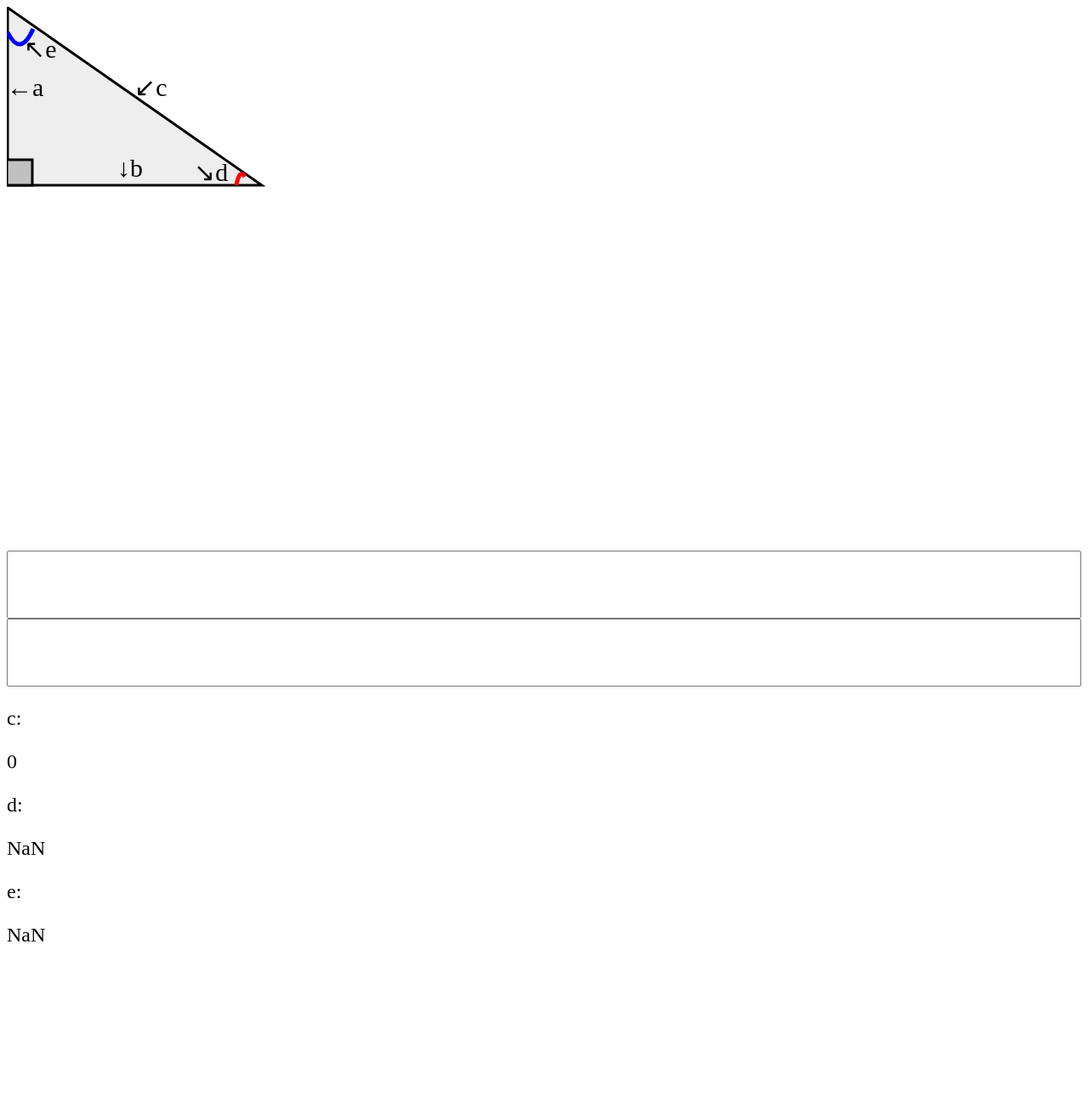
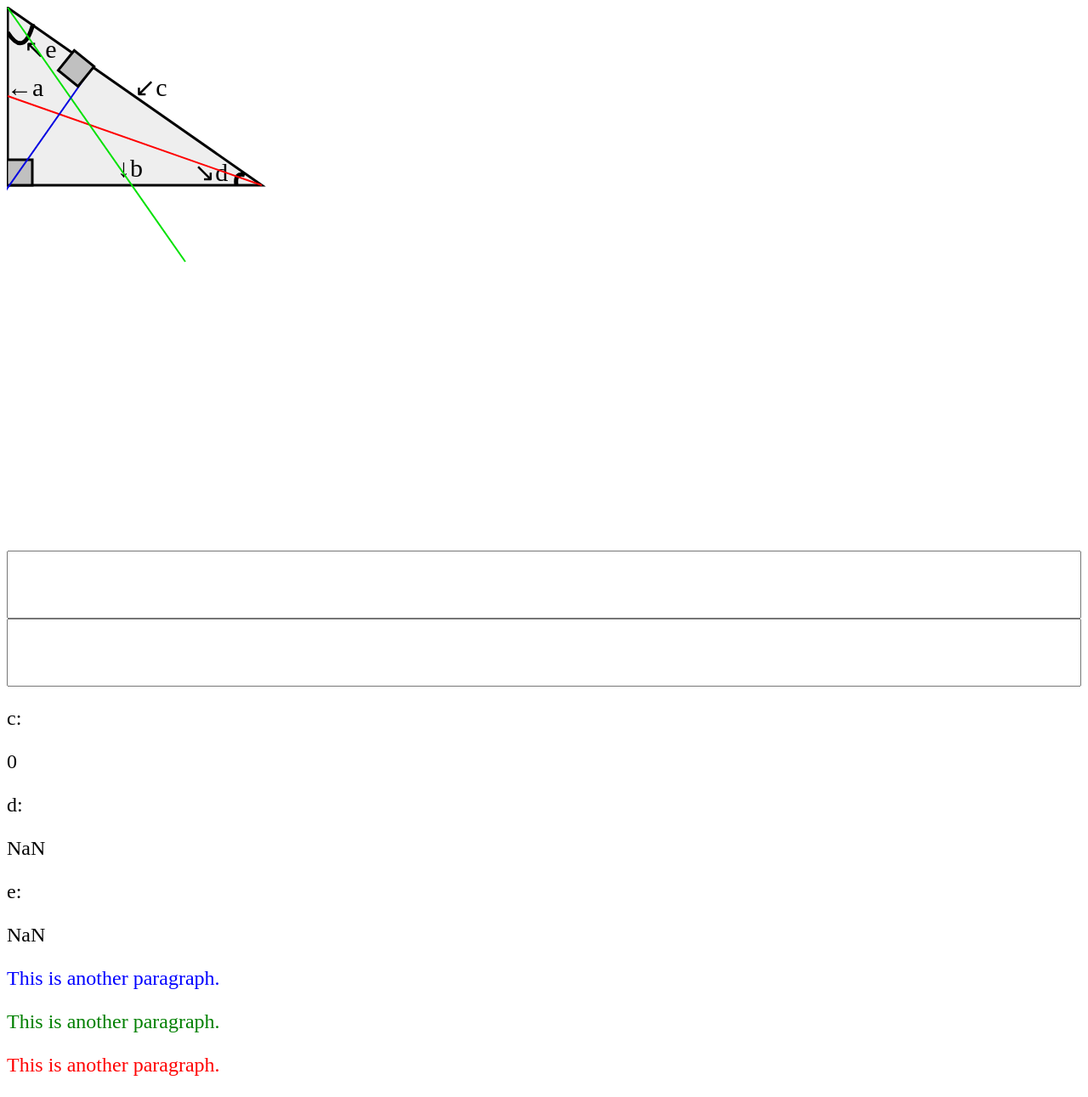
Before and after one commit to AnubhavSingh0708/mathematical-tools, a plain HTML site: page diagonal/index.html in a window 1280 px wide. Shown: the whole page at 85% size. Before the commit the page ends 1138 px from the top, so only its background shows below. Drawn offline with Linux system fonts and the light colour scheme.

Commit message:
Update index.html

```diff
--- a/diagonal/index.html
+++ b/diagonal/index.html
@@ -7,16 +7,20 @@
             </title>
         </head>
     <body onload="calculate">
-       <svg height="210" width="300">
+     <svg height="210" width="300">
             <polygon points="1,1 1,210 300,210" style="fill:#eee;stroke:black;stroke-width:3" />
            <rect x="0" y="180" width="30" height="30" style="fill:#c0c0c0;stroke-width:3;stroke:rgb(0,0,0)" />
-           <path d="M 1 30 q 15 30 30 -4" stroke="blue" stroke-width="5" fill="none" />
-            <path d="M 270 210 q 4 -20 10 -10" stroke="red" stroke-width="5" fill="none" />
+           <path d="M 1 30 q 19 30 30 -10" stroke="black" stroke-width="5" fill="none" />
+            <path d="M 270 210 q -2 -16 10 -12" stroke="black" stroke-width="5" fill="none" />
            <text x="0" y="105" font-size="30px">←a</text>
            <text x="150" y="105" font-size="30px">↙c</text>
             <text x="130" y="200" font-size="30px">↓b</text>
            <text x="220" y="205" font-size="30px">↘d</text>
             <text x="20" y="60" font-size="30px">↖e</text>
+             <line x1="1" y1="105" x2="300" y2="210" style="stroke:rgb(255,0,0);stroke-width:2" />
+              <line x1="210" y1="300" x2="1" y2="1" style="stroke:rgb(0,225,0);stroke-width:2" />
+              <line x1="-60" y1="300" x2="100" y2="72" style="stroke:rgb(0,0,225);stroke-width:2" />
+               <rect x="94" y="-10" width="30" height="30" style="fill:#c0c0c0;stroke-width:3;stroke:rgb(0,0,0)" transform="rotate(39)"/>
             Sorry, your browser does not support inline SVG.
           </svg>
         <form class="diagonal">
@@ -26,6 +30,9 @@
   c:  <p id="c-value"></p>
   d:<p id="d-value"></p>
   e:<p id="e-value"></p>
+  <p id="blue" style="color:blue">This is another paragraph.</p>
+  <p id="green" style="color:green">This is another paragraph.</p>
+  <p id="red" style="color:red">This is another paragraph.</p>
 <script src="index.js"></script>
 </script>
     </body>
```
